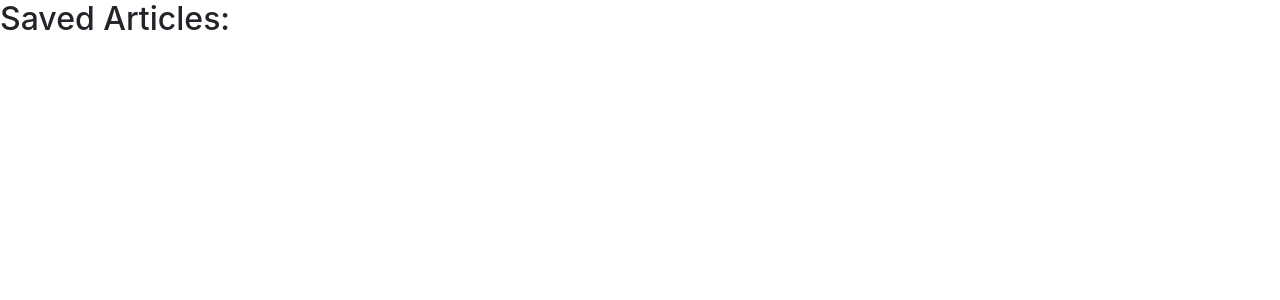
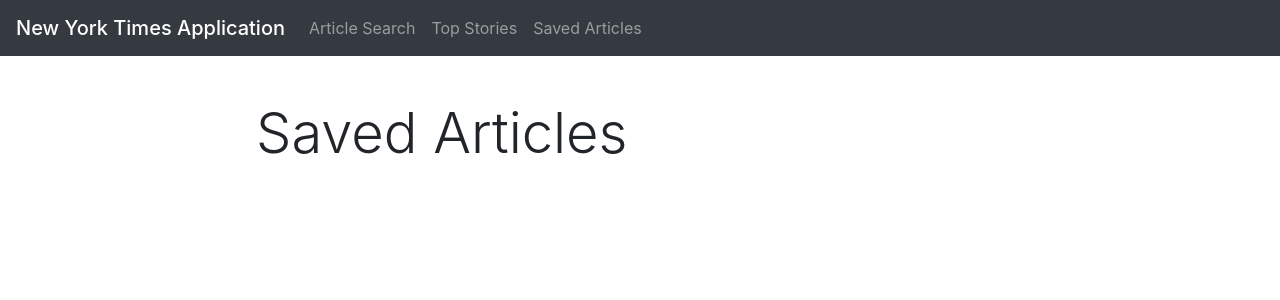
Before and after one commit to memmo01/react-article-search-with-nytimes, a React (Create React App) app in the folder app/: page /favorites in a window 1280 px wide. Shown: the top 300 px of the page. Built offline with nearby package versions, Linux system fonts and the light colour scheme; no server answers.

Commit message:
added a fixed header to be displayed on all pages and moved buttons from form area to header

```diff
--- a/app/src/App.css
+++ b/app/src/App.css
@@ -2,15 +2,18 @@ header {
   width: 80%;
   margin-left: 10%;
 }
+.App {
+  margin-top: 100px;
+}
 .searchSide {
-  width: 60%;
-  border-right: 1px solid black;
+  width: 80%;
+  margin-left: 10%;
 }
 .btn {
   margin-top: 10px;
 }
 form input {
-  width: 70%;
+  width: 100%;
   margin-bottom: 10px;
 }
 .btnOptionSide {
@@ -25,19 +28,21 @@ form input {
 
 .card {
   margin-top: 30px;
-  border: 1px solid rgba(15, 15, 15, 0.6);
 }
-.card-header {
-  background-color: cornflowerblue;
-}
+
 .articleArea {
   width: 60%;
   margin: 0 0 0 5%;
   padding: 1%;
 }
+#savedLink {
+  width: 80%;
+  margin: 40px 0 0 10%;
+  text-align: center;
+}
 .topStories {
   width: 60%;
-  margin: 10px 0 0 20%;
+  margin: 100px 0 0 20%;
 }
 .topStories #tsTitle {
   text-decoration: underline;
@@ -56,7 +61,7 @@ form input {
 }
 .favPageSavedArticle {
   width: 60%;
-  margin: 10px 0 0 20%;
+  margin: 100px 0 0 20%;
 }
 
 a:link {
--- a/app/src/App.js
+++ b/app/src/App.js
@@ -1,7 +1,6 @@
 import React, { Component } from "react";
 import "./App.css";
 import Form from "./components/form";
-import ButtonList from "./components/buttonList";
 import ArticleSection from "./components/articlesection";
 import $ from "jquery";
 import FavoriteList from "./components/favoriteList";
@@ -47,7 +46,7 @@ class App extends Component {
 
   handleClick = articleId => {
     let index = this.state.articles.findIndex(id => {
-      return id._id === articleId;
+      return parseInt(id._id, 10) === parseInt(articleId, 10);
     });
 
     this.loadToDatabase(this.state.articles[index]);
@@ -91,7 +90,7 @@ class App extends Component {
 
   handleRemove = dataId => {
     let index = this.state.savedArticles.findIndex(article => {
-      return article.id === dataId;
+      return parseInt(article.id, 10) === parseInt(dataId, 10);
     });
 
     let favId = this.state.savedArticles[index].id;
@@ -111,18 +110,13 @@ class App extends Component {
     return (
       <div className="App">
         <header>
-          <h1 className="display-4">
-            <u>New York Times Article Search</u>
-          </h1>
+          <h2 className="display-4">Search Articles</h2>
           {/* //this area will contain a title and a form for searching articles */}
           {/* at the top as an icon with counter or as a nav within the header will have an option
             for seeing saved articles. when clicked it will display all saved articles */}
           <div className="jumbotron searchOptions">
             <div className="searchSide">
               <Form searchRequest={this.handleForm.bind(this)} />
-            </div>
-            <div className="btnOptionSide">
-              <ButtonList showFavorites={this.showFavorites.bind(this)} />
             </div>
           </div>
         </header>
@@ -140,13 +134,15 @@ class App extends Component {
 
           <div className="savedArea">
             <div className="jumbotron saved">
-              <h2 id="title">Saved Articles</h2>
+              <h2>Saved Articles</h2>
               <FavoriteList
                 savedArticles={this.state.savedArticles}
                 handleRemove={this.handleRemove.bind(this)}
                 num={5}
               />
-              <a href="/favorites">View All Saved Articles</a>
+              <a href="/favorites">
+                <div id="savedLink">View All Saved Articles</div>
+              </a>
             </div>
           </div>
         </section>
--- a/app/src/components/articlesection.js
+++ b/app/src/components/articlesection.js
@@ -1,22 +1,26 @@
-import React from 'react';
-import OrganizeArticle from './organizeArticle'
+import React from "react";
+import OrganizeArticle from "./organizeArticle";
 
-class ArticleSection extends React.Component{
-    handleClick=(articleId)=>{
-        this.props.saveArticleData(articleId)
+class ArticleSection extends React.Component {
+  handleClick = articleId => {
+    this.props.saveArticleData(articleId);
+  };
+
+  render() {
+    let o;
+    if (this.props.articles) {
+      o = this.props.articles.map(articles => {
+        return (
+          <OrganizeArticle
+            saveArticleData={this.handleClick.bind(this)}
+            key={articles.id}
+            organize={articles}
+          />
+        );
+      });
     }
-
-    render(){
-        let o;
-            if(this.props.articles){
-            o=this.props.articles.map(articles=>{return <OrganizeArticle saveArticleData={this.handleClick.bind(this)} key={articles._id}organize ={articles}/>})
-            }
-        return(
-            <div>
-                 {o}
-            </div>
-        )
-    }
+    return <div>{o}</div>;
+  }
 }
 
 export default ArticleSection;
--- a/app/src/components/buttonList.js
+++ /dev/null
@@ -1,24 +0,0 @@
-import React from "react";
-
-class ButtonList extends React.Component {
-  render() {
-    return (
-      <div>
-        <a href="/favorites">
-          <button type="button" class="btn btn-info">
-            Saved Articles
-          </button>
-        </a>
-        <br />
-        <a href="/topstories">
-          <button type="button" class="btn btn-secondary">
-            Top Stories
-          </button>
-        </a>
-        {/* <li>advaced search button</li> */}
-      </div>
-    );
-  }
-}
-
-export default ButtonList;
--- a/app/src/components/favoriteList.js
+++ b/app/src/components/favoriteList.js
@@ -3,7 +3,6 @@ import React from "react";
 class FavoriteList extends React.Component {
   handleClick = e => {
     let articleId = e.target.dataset.id;
-
     this.props.handleRemove(articleId);
   };
 
@@ -26,10 +25,9 @@ class FavoriteList extends React.Component {
 
       if (num <= this.props.num) {
         return (
-          <div>
           <div className="card">
             <a href={web_url} target="_blank">
-                <div className="card-header">{news_desk}</div>
+              <div className="card-header bg-info text-white">{news_desk}</div>
 
               <div className="card-body">
                 <blockquote className="blockquote mb-0">
@@ -53,8 +51,9 @@ class FavoriteList extends React.Component {
               </button>
             </div>
           </div>
-          </div>
         );
+      } else {
+        return null;
       }
     });
 
--- /dev/null
+++ b/app/src/components/header.js
@@ -0,0 +1,34 @@
+import React from "react";
+
+class Header extends React.Component {
+  render() {
+    return (
+      <div>
+        <nav className="navbar fixed-top navbar-expand-lg navbar-dark bg-dark">
+          <span className="navbar-brand mb-0 h1">
+            New York Times Application
+          </span>
+          <ul className="navbar-nav">
+            <li className="nav-item">
+              <a className="nav-link" href="/">
+                Article Search
+              </a>
+            </li>
+            <li className="nav-item">
+              <a className="nav-link" href="/topstories">
+                Top Stories
+              </a>
+            </li>
+            <li className="nav-item">
+              <a className="nav-link" href="/favorites">
+                Saved Articles
+              </a>
+            </li>
+          </ul>
+        </nav>
+      </div>
+    );
+  }
+}
+
+export default Header;
--- a/app/src/components/organizeArticle.js
+++ b/app/src/components/organizeArticle.js
@@ -20,7 +20,7 @@ class OrganizeArticle extends React.Component {
       <div>
         <div className="card">
           <a href={web_url} target="_blank">
-            <div className="card-header">{news_desk}</div>
+            <div className="card-header bg-info text-white">{news_desk}</div>
             <div className="card-body">
               <blockquote className="blockquote mb-0">
                 <h2>{print_headline}</h2>
--- a/app/src/components/topStorySort.js
+++ b/app/src/components/topStorySort.js
@@ -7,7 +7,7 @@ class TopStorySort extends React.Component {
       <div>
         <div className="card">
           <a href={url} target="_blank">
-            <div className="card-header">{section}</div>
+            <div className="card-header bg-info text-white">{section}</div>
             <div className="card-body">
               <blockquote className="blockquote mb-0">
                 <h2>{title}</h2>
--- a/app/src/index.js
+++ b/app/src/index.js
@@ -1,6 +1,7 @@
 import React from "react";
 import ReactDOM from "react-dom";
 import App from "./App";
+import Header from "./components/header";
 import FavoritePage from "./pages/favoritePage";
 import registerServiceWorker from "./registerServiceWorker";
 import Topstories from "./pages/topStories";
@@ -8,11 +9,14 @@ import { BrowserRouter as Router, Route, Switch } from "react-router-dom";
 
 ReactDOM.render(
   <Router>
-    <Switch>
-      <Route exact path="/" component={App} />
-      <Route exact path="/favorites" component={FavoritePage} />
-      <Route exact path="/topstories" component={Topstories} />
-    </Switch>
+    <div className="Header">
+      <Header />
+      <Switch>
+        <Route exact path="/" component={App} />
+        <Route exact path="/favorites" component={FavoritePage} />
+        <Route exact path="/topstories" component={Topstories} />
+      </Switch>
+    </div>
   </Router>,
   document.getElementById("root")
 );
--- a/app/src/pages/favoritePage.js
+++ b/app/src/pages/favoritePage.js
@@ -21,7 +21,7 @@ class FavoritePage extends React.Component {
 
   handleRemove = dataId => {
     let index = this.state.savedArticles.findIndex(article => {
-      return article.id === dataId;
+      return parseInt(article.id, 10) === parseInt(dataId, 10);
     });
 
     let favId = this.state.savedArticles[index].id;
@@ -39,16 +39,15 @@ class FavoritePage extends React.Component {
 
   render() {
     return (
-      <div>
-        <h2>Saved Articles:</h2>
       <div className="favPageSavedArticle">
+        <h2 className="display-4">Saved Articles</h2>
+
         <FavoriteList
           savedArticles={this.state.savedArticles}
           handleRemove={this.handleRemove.bind(this)}
           num={this.state.savedArticles.length}
         />
       </div>
-      </div>
     );
   }
 }
--- a/app/src/pages/topStories.js
+++ b/app/src/pages/topStories.js
@@ -28,7 +28,7 @@ class Topstories extends React.Component {
     });
     return (
       <div className="topStories">
-        <h2 id="tsTitle">Top Stories</h2>
+        <h2 className="display-4">Top Stories</h2>
         {xy}
       </div>
     );
```
Lines whose indentation alone changed are shown as unchanged.
